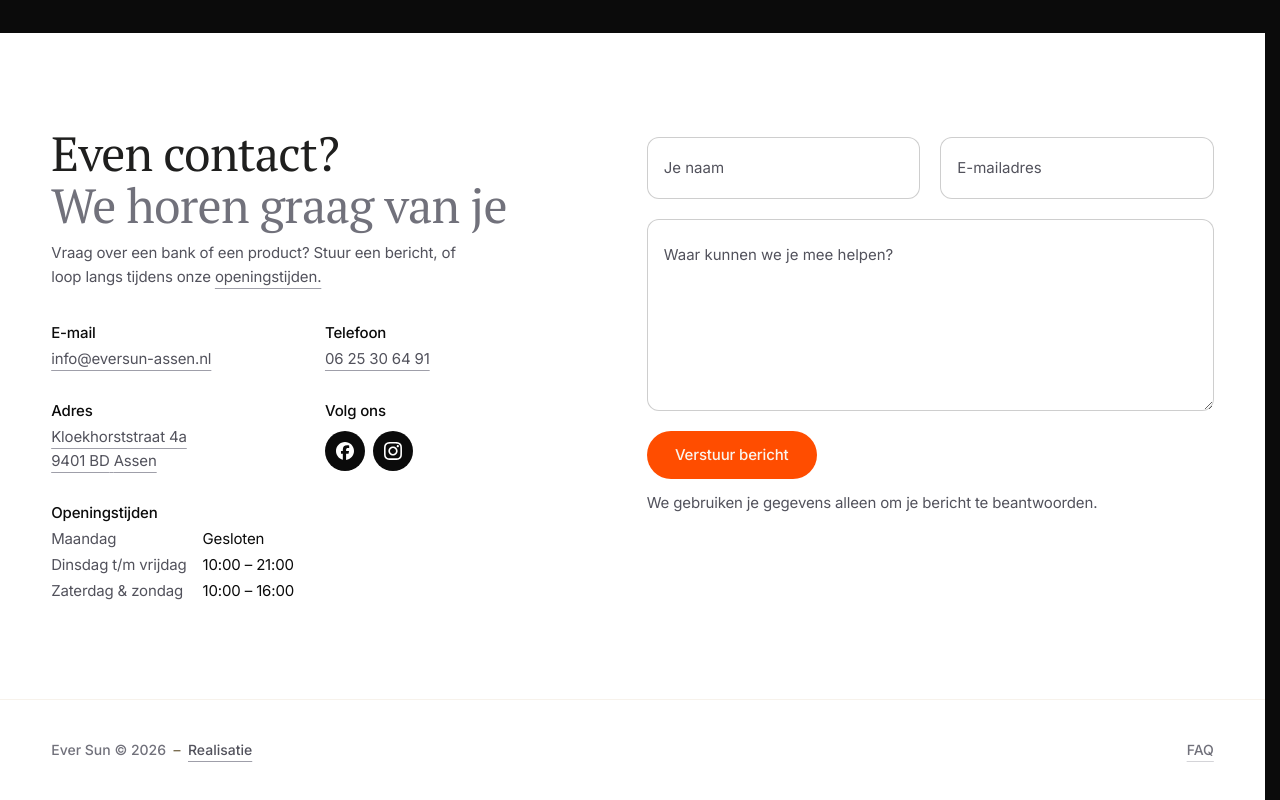
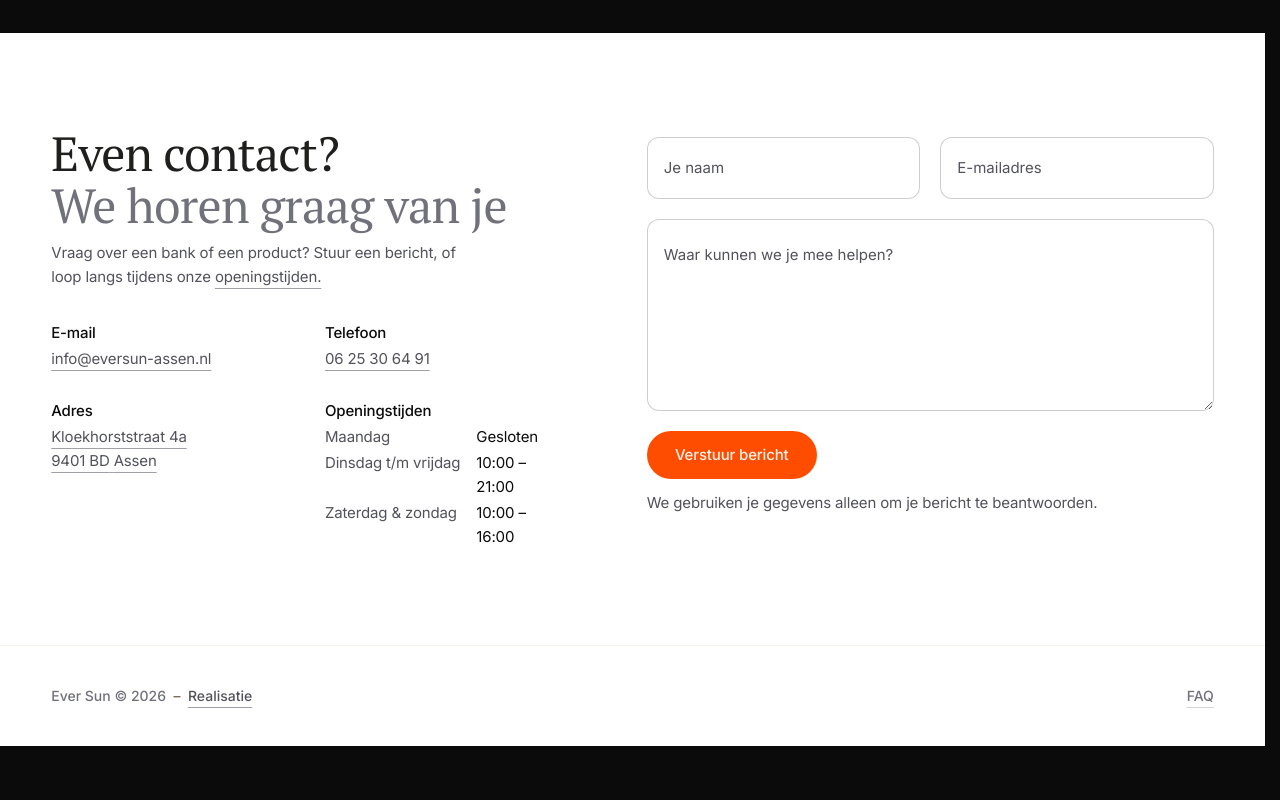
Before and after one commit to timothyvansas-gif/eversun, a Next.js app: page / in a window 1280 px wide. Shown: the part 5733-6533 px from the top of the page. After the commit the page ends 6479 px from the top, so only its background shows below. Built offline with nearby package versions, Linux system fonts and the light colour scheme.

Commit message:
feat(contact): openingstijden op de plek van de socials
De socialbuttons stonden dubbel: het schuifmenu draagt ze al. De uren
verdienen die plek meer, want dat was het enige waarvoor iemand dit blok
opzoekt en wat er niet stond.

Co-Authored-By: Claude Opus 5 <noreply@anthropic.com>

```diff
--- a/src/components/contact.tsx
+++ b/src/components/contact.tsx
@@ -1,12 +1,9 @@
 "use client";
 
-import Image from "next/image";
 import dynamic from "next/dynamic";
 import { useEffect, useRef, useState } from "react";
 import { animate, useMotionValue } from "framer-motion";
 import { animateScrollTo, prefersAnimatedScroll, scrollBehavior } from "@/lib/animate-scroll";
-import facebookIcon from "@/images/socials/social-facebook.svg";
-import instagramIcon from "@/images/socials/social-instagram.svg";
 import { FloatingField } from "@/components/ui/floating-field";
 import { useHoverBlob } from "@/components/ui/hover-blob";
 import { useContactForm } from "@/hooks/use-contact-form";
@@ -17,8 +14,6 @@ import { groupOpeningHours } from "@/lib/opening-hours";
 import {
   ADDRESS,
   EMAIL,
-  FACEBOOK_URL,
-  INSTAGRAM_URL,
   MAPS_URL,
   PHONE_DISPLAY,
   PHONE_E164,
@@ -27,11 +22,6 @@ import { stackedSheetHeight, STACK_SPRING } from "@/components/hero/sheet-stack"
 
 const OpeningstijdenOverlay = dynamic(() => import("@/components/hero/openingstijden-overlay"));
 const PlanJeMomentSheet = dynamic(() => import("@/components/hero/plan-je-moment-sheet"));
-
-const SOCIALS = [
-  { label: "Facebook", href: FACEBOOK_URL, icon: facebookIcon },
-  { label: "Instagram", href: INSTAGRAM_URL, icon: instagramIcon },
-];
 
 function DetailBlock({
   label,
@@ -84,39 +74,12 @@ function ContactDetails() {
         </a>
       </DetailBlock>
 
-      {/* Hidden on mobile: the slide-in menu already carries the social links
-          there, and dropping this block also clears the lone item that was
-          left dangling on the last grid row. */}
-      <div className="hidden sm:block">
-        <p className="font-sans text-[15px] font-medium leading-[24px] tracking-[-0.01em] text-ink-primary">Volg ons</p>
-        <div className="mt-2 flex items-center gap-2">
-          {SOCIALS.map((social) => (
-            <a
-              key={social.label}
-              href={social.href}
-              target="_blank"
-              rel="noopener noreferrer"
-              aria-label={social.label}
-              className="flex h-10 w-10 items-center justify-center rounded-full bg-ink-primary transition-colors duration-200 hover:bg-accent"
-            >
-              <Image
-                src={social.icon}
-                alt=""
-                width={18}
-                height={18}
-                className="h-[18px] w-[18px] brightness-0 invert"
-              />
-            </a>
-          ))}
-        </div>
-      </div>
-
-      {/* Last, and spanning both columns: a full-width block placed earlier
-          pushes itself onto its own row and leaves the half column beside the
-          address empty. The hours lived only in the overlay before, behind a
-          click, so the page never said out loud when the studio is open —
-          three grouped lines here, the day-by-day table stays one tap away. */}
-      <DetailBlock label="Openingstijden" className="col-span-2">
+      {/* Where the social links used to sit. Those are still one tap away in
+          the slide-in menu, and the hours earn the slot: they were the one
+          thing a visitor came to this block for that it did not say. Full
+          width until sm, where the label and the range no longer fit beside
+          each other in half a column on a phone. */}
+      <DetailBlock label="Openingstijden" className="col-span-2 sm:col-span-1">
         <dl className="grid grid-cols-[auto_1fr] gap-x-4 gap-y-0.5">
           {groupOpeningHours().map((groep) => (
             <div key={groep.label} className="contents">
```
